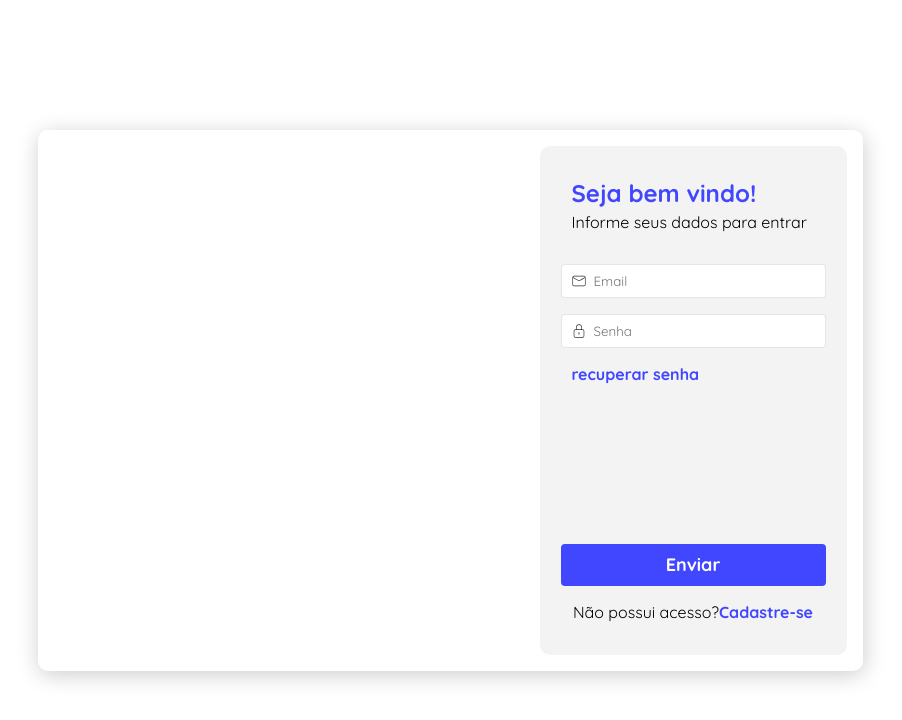
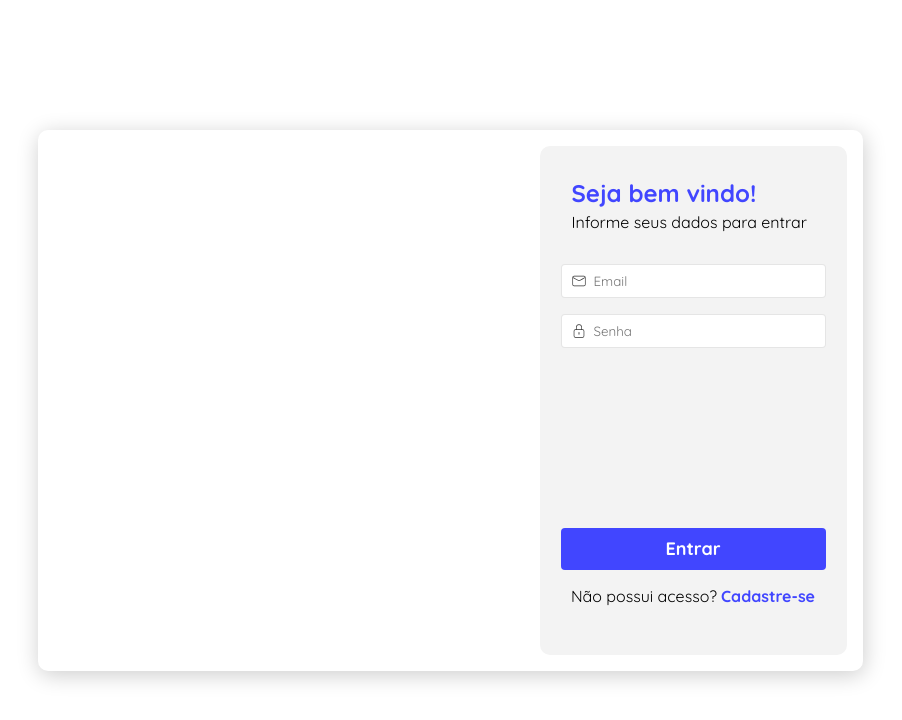
Before and after one commit to davidgamaserrate1/duett-web, a React (Create React App) app: page /login in a window 1280 px wide. Shown: the top 720 px of the page, without its empty margins (190-1092 px from the left). Built offline with nearby package versions, Linux system fonts and the light colour scheme.

Commit message:
styles: clear identation

```diff
--- a/src/components/Redirect/redirect.styles.css
+++ b/src/components/Redirect/redirect.styles.css
@@ -1,12 +1,12 @@
 .link_redirect{
     display: flex;
-    gap: 16px;
     font-size: 16px;
 }
 
 .link_redirect span span {
     color: var(--primary-brand-color);
     font-weight: bold;
+    margin-left: 4px;
 }
 
 .link_redirect span span:hover {
--- a/src/pages/Login/index.tsx
+++ b/src/pages/Login/index.tsx
@@ -41,13 +41,9 @@ export function Login() {
                 <Form className='login_form'  id='2'>
                     <Input placeholderText='Email' name={"mail"} type={"text"} icon={CiMail} props={values}/>
                     <Input placeholderText='Senha' name={"senha"} type={"password"} icon={CiLock} props={values}/>
-                    <div className='recover_password'>
-                        <Redirect  textRedirect='recuperar senha' urlRedirect='recuperar-senha' />
-                    </div>
-
                     <div className="button_login">
                         <Button  disabled={isSubmitting} >
-                            Enviar
+                            Entrar
                         </Button>
                     </div>
                     <Redirect firstText='Não possui acesso?' textRedirect='Cadastre-se' urlRedirect='cadastrar' />
--- a/src/pages/Login/login.styles.css
+++ b/src/pages/Login/login.styles.css
@@ -7,7 +7,7 @@
 }
 
 .button_login{
-    margin-top: 144px;
+    margin-top: 164px;
 }
 
 .recover_password{
--- a/src/pages/SignUp/index.tsx
+++ b/src/pages/SignUp/index.tsx
@@ -65,7 +65,7 @@ export function SignUp() {
                     <Select name="profile" options={profileOptions} />
                     <div  className="button_signup">
                         <Button  disabled={isSubmitting} >
-                            Enviar
+                            Salvar
                         </Button>
                     </div>
                     <Redirect firstText='Possui acesso?' textRedirect='Entre' urlRedirect='login' />
```
Also changed, not shown: src/assets/forgotPassword.jpg (renamed from src/assets/forgot_password.jpg), src/components/Select/index.tsx (indentation only).
